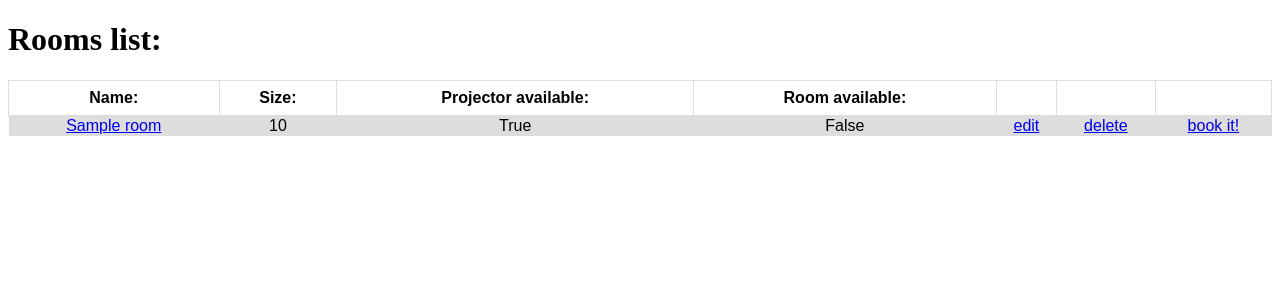
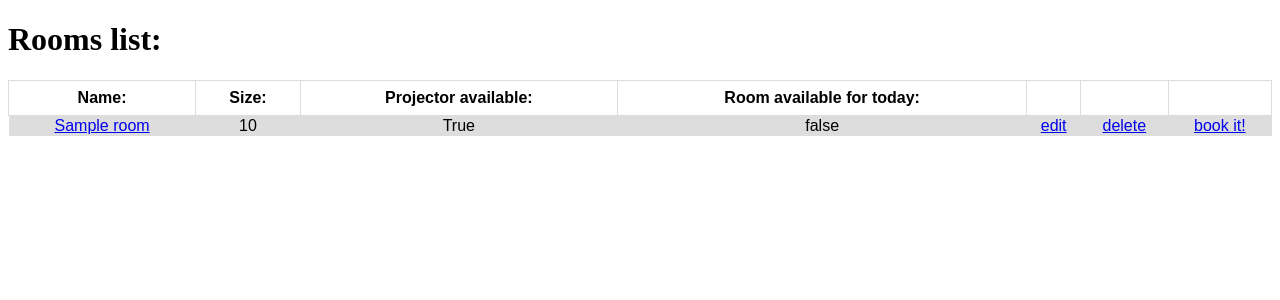
Before and after one commit to mefiuea/rooms_reservations, a Django app: page /room/all/ in a window 1280 px wide. Shown: the top 300 px of the page. Run offline with Django 4.2, Linux system fonts and the light colour scheme; tables that the repository leaves empty hold one stand-in row (values such as "Sample post").

Commit message:
upgrade views for all rooms list

```diff
--- a/reservation_app/templates/rooms_list_form.html
+++ b/reservation_app/templates/rooms_list_form.html
@@ -32,7 +32,7 @@
             <th>Name:</th>
             <th>Size:</th>
             <th>Projector available:</th>
-            <th>Room available:</th>
+            <th>Room available for today:</th>
             <th><!--Edit:--></th>
             <th><!--Delete:--></th>
             <th><!--Book it!:--></th>
@@ -42,7 +42,7 @@
             <td><a href="{% url 'specific_room_view' room.id %}">{{ room.name }}</a></td> <!--name-->
             <td>{{ room.size }}</td>
             <td>{{ room.projector_available }}</td>
-            <td>False</td>
+            <td>false</td>
             <td><a href="{% url 'modify_room_view' room.id %}">edit</a></td> <!--edit-->
             <td><a href="{% url 'delete_room_view' room.id %}">delete</a></td> <!--delete-->
             <td><a href="{% url 'reserve_room_view' room.id %}">book it!</a></td> <!--Book it!-->
--- a/reservation_app/views.py
+++ b/reservation_app/views.py
@@ -46,6 +46,7 @@ class AddRoomView(View):
 class AllRoomsView(View):
     def get(self, request):
         all_rooms = Room.objects.all()
+        reservations = ReservationStatus.objects.all()
         if not all_rooms:
             return HttpResponse('There is no rooms in data base')
 
```
